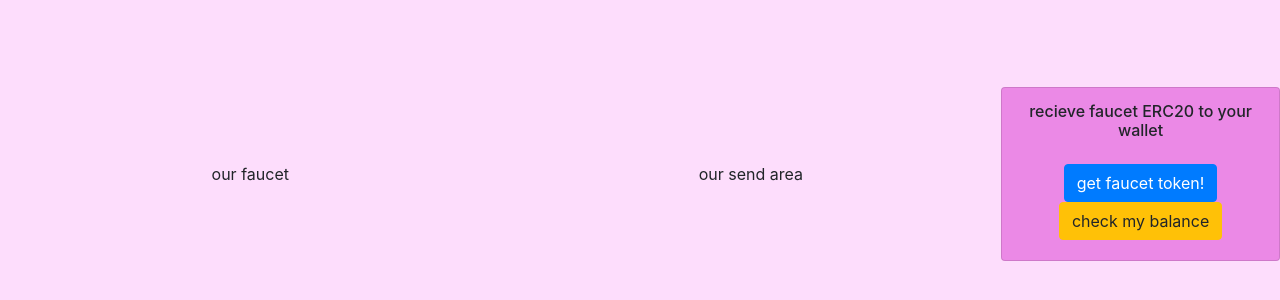
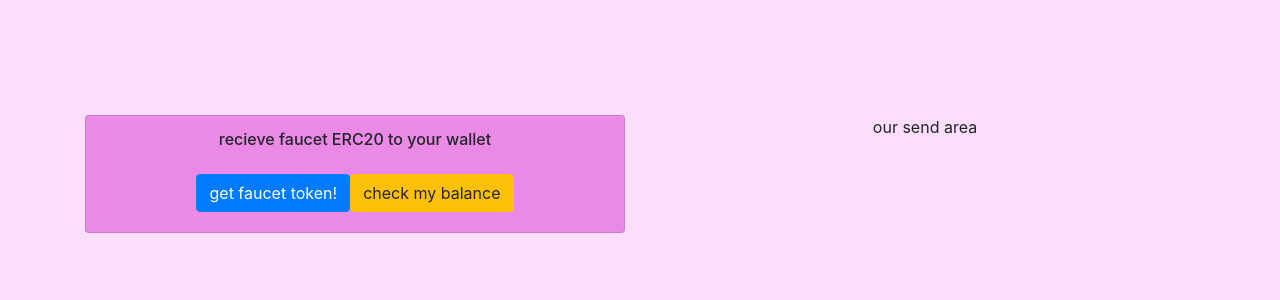
Before and after one commit to LukeAnnison/react-token-faucet-typescript, a React (Create React App) app: page / in a window 1280 px wide. Shown: the part 226-526 px from the top of the page. Built offline with nearby package versions, Linux system fonts and the light colour scheme.

Commit message:
Working faucet get balance and receive faucet

```diff
--- a/src/App.js
+++ b/src/App.js
@@ -14,14 +14,12 @@ function App() {
     <Container>
     <Row className="justify-content-md-center">
       <Col>
-      <div>our faucet</div>
-      </Col>
+      <Faucet  tokenContract={Token}/>      </Col>
       <Col>
       <div> our send area</div>
       </Col>
     </Row>
     </Container>
-    <Faucet  tokenContract={Token}/>
     </div >
   );
 }
--- a/src/components/Faucet.js
+++ b/src/components/Faucet.js
@@ -4,7 +4,7 @@ import { ethers } from 'ethers'
 import Card from 'react-bootstrap/Card'
 import Button from 'react-bootstrap/Button'
 
-const tokenAddress = "0xf39Fd6e51aad88F6F4ce6aB8827279cffFb92266"
+const tokenAddress = "0x5FbDB2315678afecb367f032d93F642f64180aa3"
 
 const Faucet = (props) => {
 
```
